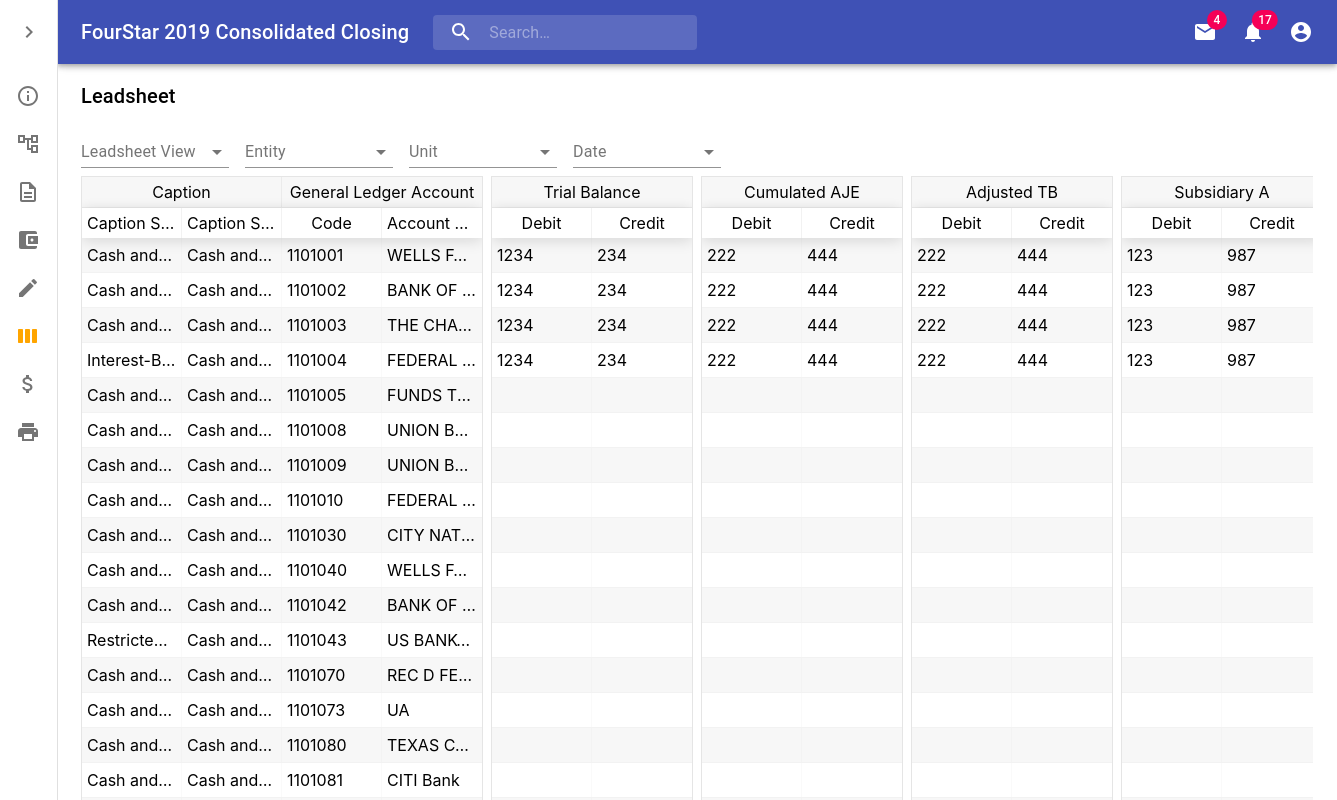
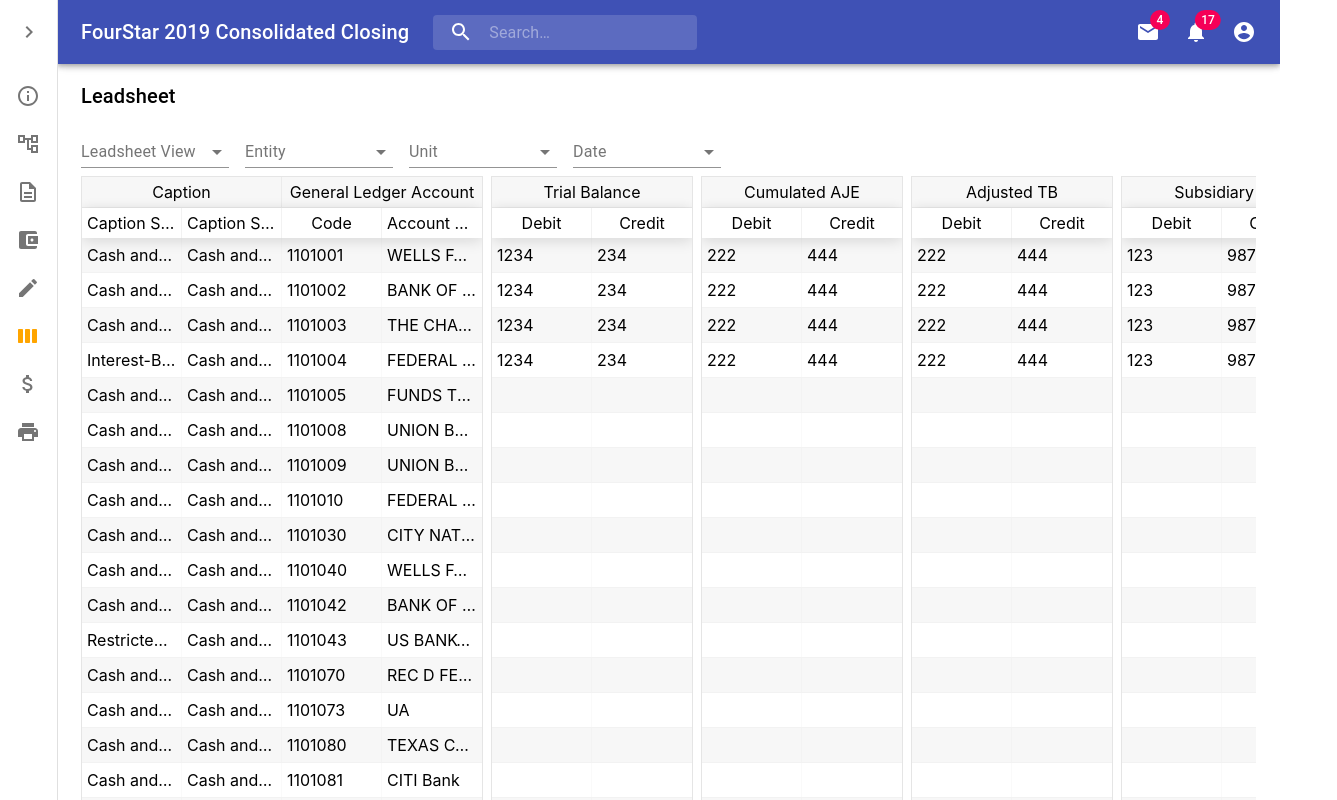
Before and after one commit to NoahGrayDL/datalobby-prototype, a React (Create React App) app: page /lead-sheet in a window 1280 px wide. Shown: the top 800 px of the page, 1337 px wide, since content can reach past the window. Built offline with nearby package versions, Linux system fonts and the light colour scheme.

Commit message:
header width through sidebar update

```diff
--- a/src/components/layout/Layout.js
+++ b/src/components/layout/Layout.js
@@ -4,7 +4,7 @@ import Typography from "@material-ui/core/Typography"
 import Button from "@material-ui/core/Button"
 import clsx from "clsx"
 import AppBar from "@material-ui/core/AppBar"
-
+import { drawerWidth, collapsedDrawerWidth } from "../standard"
 import ToolBar from "./ToolBar"
 import { Header, Sidebar } from "../layout"
 
@@ -35,9 +35,13 @@ const Layout = props => {
         open={open}
         classes={classes}
       />
-      <div style={{ width: "100%" }}>
+      <div
+        className={
+          open ? classes.contentContainer : classes.contentContainerShift
+        }
+      >
         <Header open={open} />
-        <main className={classes.contentContainer}>
+        <main className={classes.container}>
           <AppBar
             position="relative"
             className={clsx(classes.appBar, { [classes.appBarShift]: open })}
@@ -59,10 +63,19 @@ const useStyles = makeStyles(theme => ({
     display: "flex"
   },
   contentContainer: {
-    flexGrow: 1,
+    width: `calc(100vw - ${collapsedDrawerWidth}px)`,
+    overflow: "hidden"
+  },
+  contentContainerShift: {
+    width: `calc(100vw - ${collapsedDrawerWidth}px)`,
+    overflow: "hidden"
+  },
+  container: {
     padding: theme.spacing(2, 3)
   },
+  // this appbar for sub header which has menu title
   appBar: {
+    width: `calc(100vw - ${collapsedDrawerWidth}px)`,
     display: "flex",
     flexDirection: "row",
     alignItems: "left",
@@ -70,7 +83,19 @@ const useStyles = makeStyles(theme => ({
     padding: theme.spacing(0, 0, 1),
     color: "#000000",
     boxShadow: "none",
-    backgroundColor: "transparent"
+    backgroundColor: "transparent",
+    transition: theme.transitions.create(["width", "margin"], {
+      easing: theme.transitions.easing.sharp,
+      duration: theme.transitions.duration.leavingScreen
+    })
+  },
+  appBarShift: {
+    marginLeft: collapsedDrawerWidth,
+    width: `calc(100% - ${collapsedDrawerWidth}px)`,
+    transition: theme.transitions.create(["width", "margin"], {
+      easing: theme.transitions.easing.sharp,
+      duration: theme.transitions.duration.enteringScreen
+    })
   },
   content: {
     flexGrow: 1
--- a/src/components/layout/Sidebar.js
+++ b/src/components/layout/Sidebar.js
@@ -2,14 +2,12 @@ import React from "react"
 import clsx from "clsx"
 import { makeStyles } from "@material-ui/core/styles"
 import Drawer from "@material-ui/core/Drawer"
-import Divider from "@material-ui/core/Divider"
 
 import IconButton from "@material-ui/core/IconButton"
 import ChevronLeftIcon from "@material-ui/icons/ChevronLeft"
 import ChevronRightIcon from "@material-ui/icons/ChevronRight"
 import MenuList from "./MenuList"
-
-const drawerWidth = 240
+import { drawerWidth, collapsedDrawerWidth } from "../standard"
 
 const Sidebar = props => {
   const { open, handleDrawerClose, handleDrawerOpen } = props
@@ -59,7 +57,7 @@ const useStyles = makeStyles(theme => ({
       duration: theme.transitions.duration.leavingScreen
     }),
     overflowX: "hidden",
-    width: theme.spacing(7) + 1,
+    width: collapsedDrawerWidth,
     [theme.breakpoints.up("sm")]: {
       width: theme.spacing(7) + 1
     }
--- /dev/null
+++ b/src/components/standard.js
@@ -0,0 +1,4 @@
+const drawerWidth = 240
+const collapsedDrawerWidth = 56
+
+export { drawerWidth, collapsedDrawerWidth }
--- a/src/views/Leadsheet/LeadsheetTable.js
+++ b/src/views/Leadsheet/LeadsheetTable.js
@@ -43,47 +43,58 @@ const LeadsheetTable = () => {
 const dataSet = [
   {
     data: captions,
-    columnStructure: captionColumn
+    columnStructure: captionColumn,
+    isFoldable: false
   },
   {
     data: trialBalance,
-    columnStructure: tbColumn
+    columnStructure: tbColumn,
+    isFoldable: false
   },
   {
     data: cumulatedAdjustments,
-    columnStructure: cumulatedAdjustmentsColumn
+    columnStructure: cumulatedAdjustmentsColumn,
+    isFoldable: false
   },
   {
     data: adjustedTB,
-    columnStructure: adjustedTBColumn
+    columnStructure: adjustedTBColumn,
+    isFoldable: false
   },
   {
     data: subsidiaryA,
-    columnStructure: subsidiaryAColumn
+    columnStructure: subsidiaryAColumn,
+    isFoldable: false
   },
   {
     data: subsidiaryB,
-    columnStructure: subsidiaryBColumn
+    columnStructure: subsidiaryBColumn,
+    isFoldable: false
   },
   {
     data: combinedTB,
-    columnStructure: combinedTBColumn
+    columnStructure: combinedTBColumn,
+    isFoldable: false
   },
   {
     data: cumulativeEliminatingEntries,
-    columnStructure: cumulativeEliminatingEntriesColumn
+    columnStructure: cumulativeEliminatingEntriesColumn,
+    isFoldable: false
   },
   {
     data: consolidatedTB,
-    columnStructure: consolidatedTBColumn
+    columnStructure: consolidatedTBColumn,
+    isFoldable: false
   },
   {
     data: incomeStatement,
-    columnStructure: incomeStatementColumn
+    columnStructure: incomeStatementColumn,
+    isFoldable: false
   },
   {
     data: balanceSheet,
-    columnStructure: balanceSheetColumn
+    columnStructure: balanceSheetColumn,
+    isFoldable: false
   }
 ]
 
@@ -93,11 +104,6 @@ const StyledLeadsheetContainer = styled.div`
   justify-content: flex-start;
   width: 100%;
   overflow-x: scroll;
-  & .partition {
-    width: 8px;
-    height: 100%;
-    flex-shrink: 0;
-  }
 `
 
 export default LeadsheetTable
```
